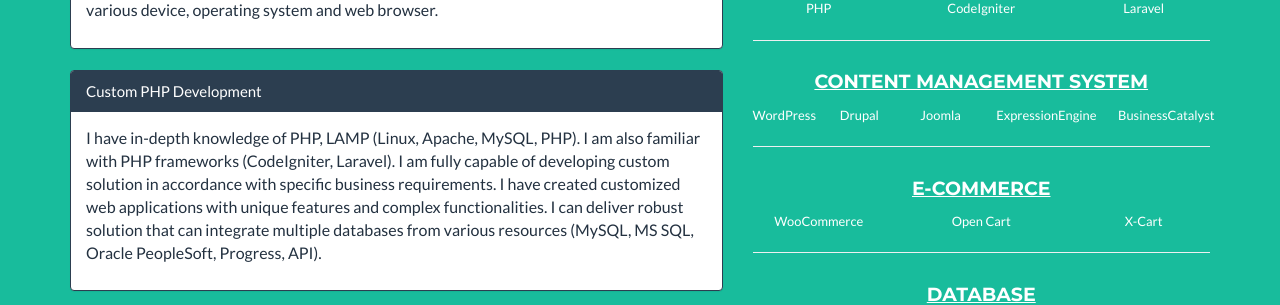
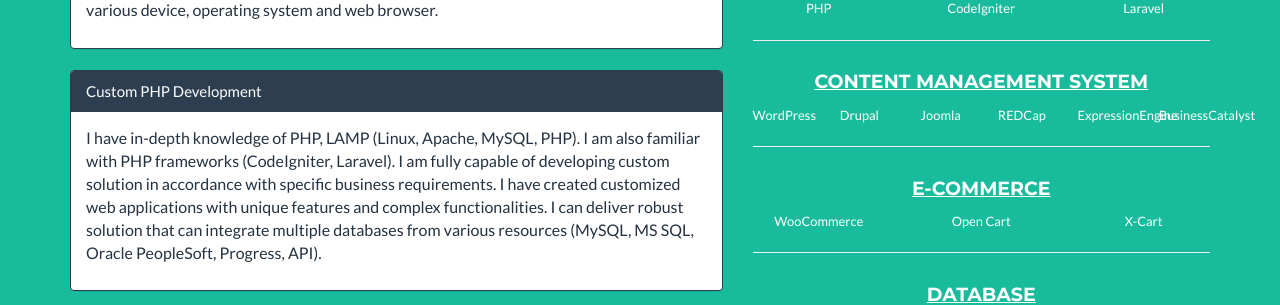
Before and after one commit to hbxtoylq/hbxtoylq.github.io, a Jekyll site: the page built from index.html, in a window 1280 px wide and 900 px high, scrolled down 3248 px. Shown: the part 153-458 px from the top of the window. Built offline with Jekyll 4.4.1, drawn with Linux system fonts in a browser that asks for light colours; nearby versions of some CDN libraries.

Commit message:
Update about.html

```diff
--- a/_includes/about.html
+++ b/_includes/about.html
@@ -83,8 +83,9 @@
                     <div class="col-lg-2"><small>WordPress</small></div>
                     <div class="col-lg-2"><small>Drupal</small></div>
                     <div class="col-lg-2"><small>Joomla</small></div>
-                    <div class="col-lg-3"><small>ExpressionEngine</small></div>
-                     <div class="col-lg-3"><small>BusinessCatalyst</small></div>
+                    <div class="col-lg-2"><small>REDCap</small></div>
+                    <div class="col-lg-2"><small>ExpressionEngine</small></div>
+                     <div class="col-lg-2"><small>BusinessCatalyst</small></div>
                  </div>
                  <hr>
            <div class="row">
```
